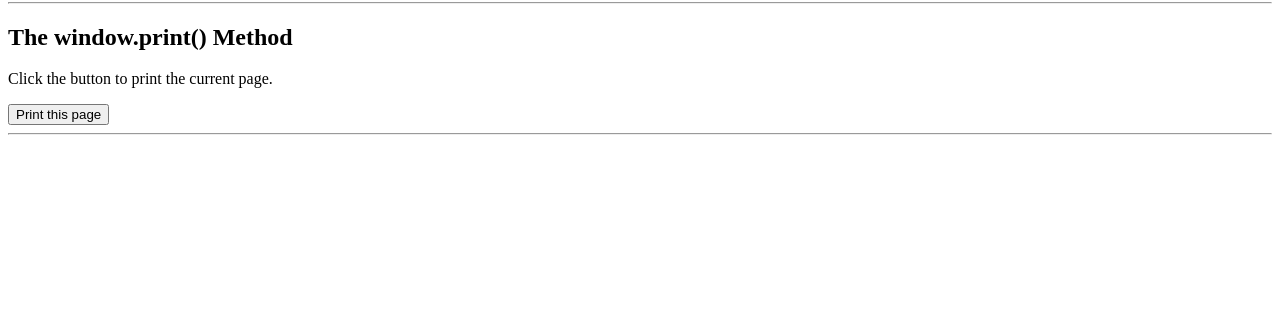
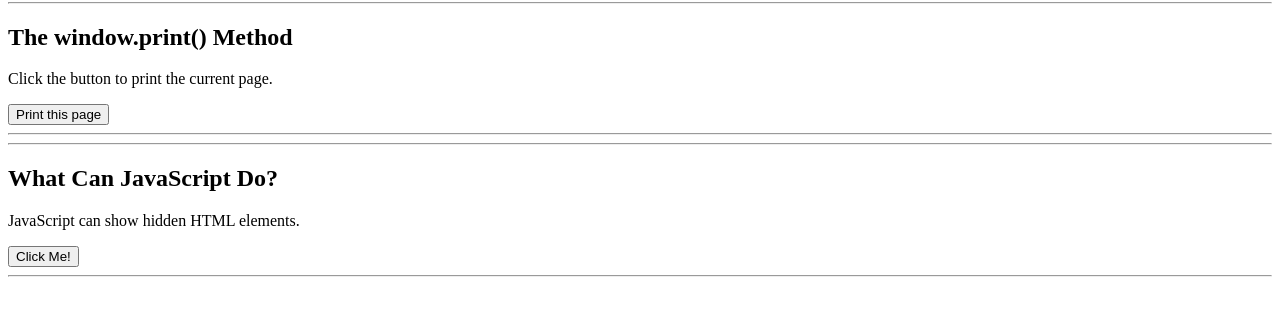
Before and after one commit to TTVPoopooumgood/PPUGgames, a plain HTML site: page Index.html in a window 1280 px wide. Shown: the part 383-698 px from the top of the page. Drawn offline with Linux system fonts and the light colour scheme.

Commit message:
Update Index.html

```diff
--- a/Index.html
+++ b/Index.html
@@ -48,3 +48,19 @@ Click me to display Date and Time.</button>
 </body>
 </html>
 <hr>
+<hr>
+<!DOCTYPE html>
+<html>
+<body>
+
+<h2>What Can JavaScript Do?</h2>
+
+<p>JavaScript can show hidden HTML elements.</p>
+
+<p id="demo" style="display:none">Hello JavaScript!</p>
+
+<button type="button" onclick="document.getElementById('demo').style.display='block'">Click Me!</button>
+
+</body>
+</html>
+<hr>
```
